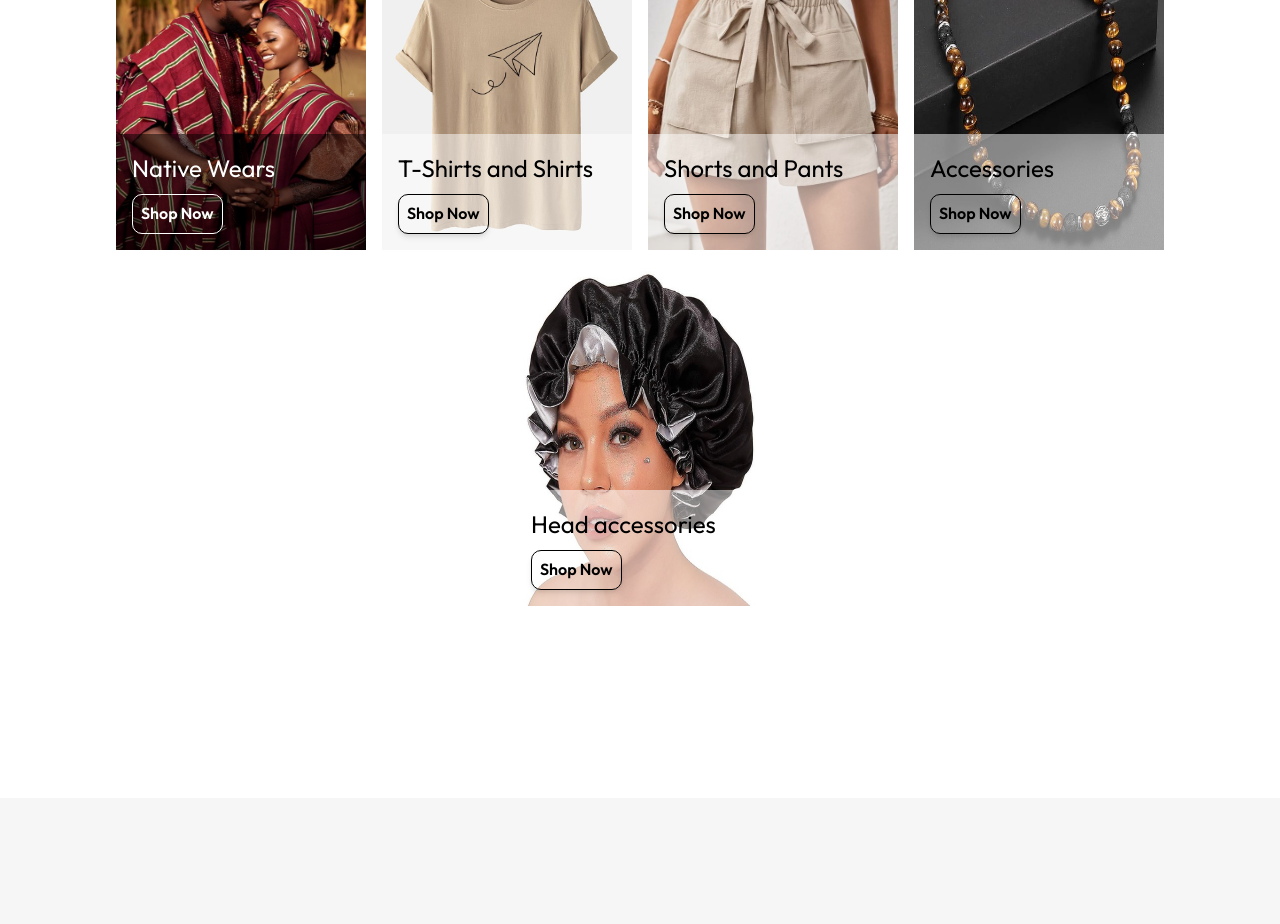
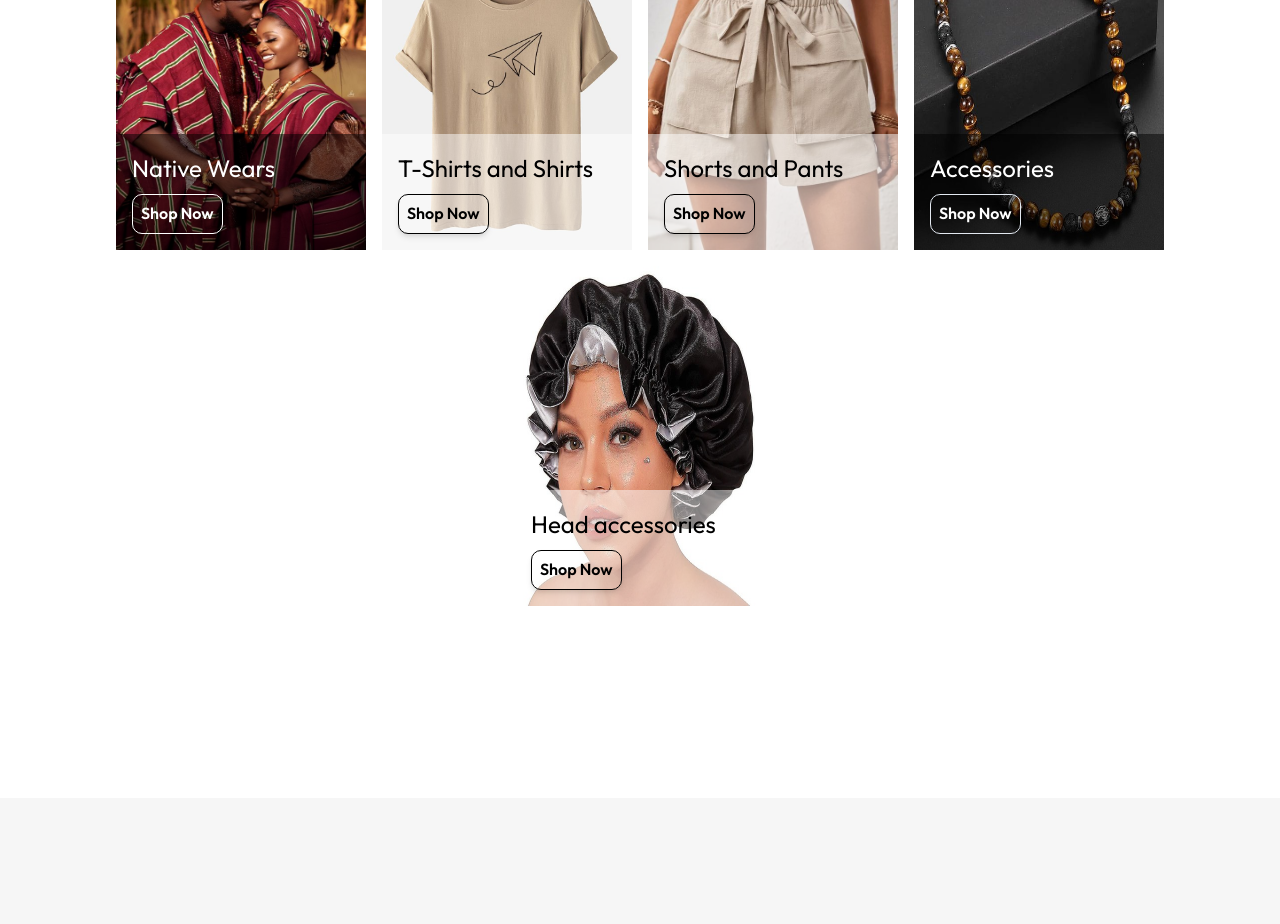
Before and after one commit to Ade1fe/cut2fitmoda, a React (Vite) app: page / in a window 1280 px wide. Shown: the part 1220-2144 px from the top of the page. Built offline with nearby package versions, Linux system fonts and the light colour scheme; no server answers; grey boxes are pictures that could not be loaded; a web font is replaced by a local one.

Commit message:
added accesorries

```diff
--- a/src/components/BrowseCategories.tsx
+++ b/src/components/BrowseCategories.tsx
@@ -53,9 +53,9 @@ const BrowseCategories: React.FC = () => {
                 onMouseEnter={() => handleHover(vintage)}
                 onMouseLeave={handleLeave}>
                 <Image w={['300px']} h={['340px']} src={hoveredImage === vintage ? vintage : collarshirt} />
-                <Box bg='rgba(255,255,255,0.5)' color='black' pos='absolute' p='1rem' bottom='0px' left='0' w='full' className="">
+                <Box bg='rgba(0,0,0,0.5)' color='white'  pos='absolute' p='1rem' bottom='0px' left='0' w='full' className="">
                     <Text fontSize={['md','lg', 'x-large']}>Accessories </Text>
-                    <Button _hover={{bg: "#b07d62", border: "#b07d62", shadow: "md", color: "white"}} p='2' mt='0.5rem' color='black' shadow='md' bg='transparent' borderWidth='1px' rounded='10px' borderColor='black' onClick={() => handleShopNowClick("Shirts and Vintage")}>Shop Now</Button>
+                    <Button _hover={{bg: "#b07d62", border: "#b07d62", shadow: "md", color: "white"}} p='2' mt='0.5rem' color='white' shadow='md' bg='transparent' borderWidth='1px' rounded='10px' borderColor='color' onClick={() => handleShopNowClick("Shirts and Vintage")}>Shop Now</Button>
                 </Box>
             </Box>
             <Box className="" pos='relative' width={['250px']}
```
